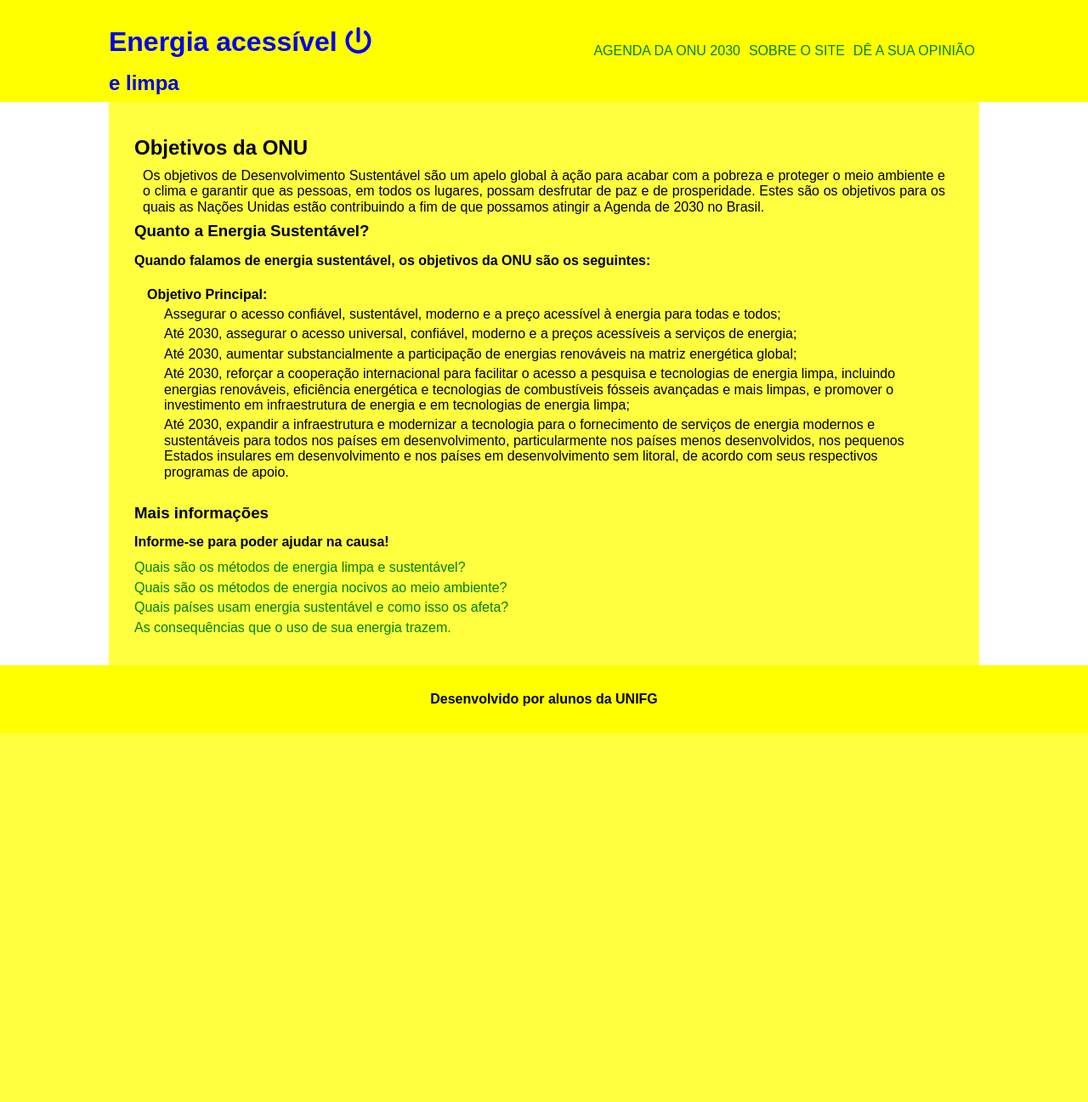
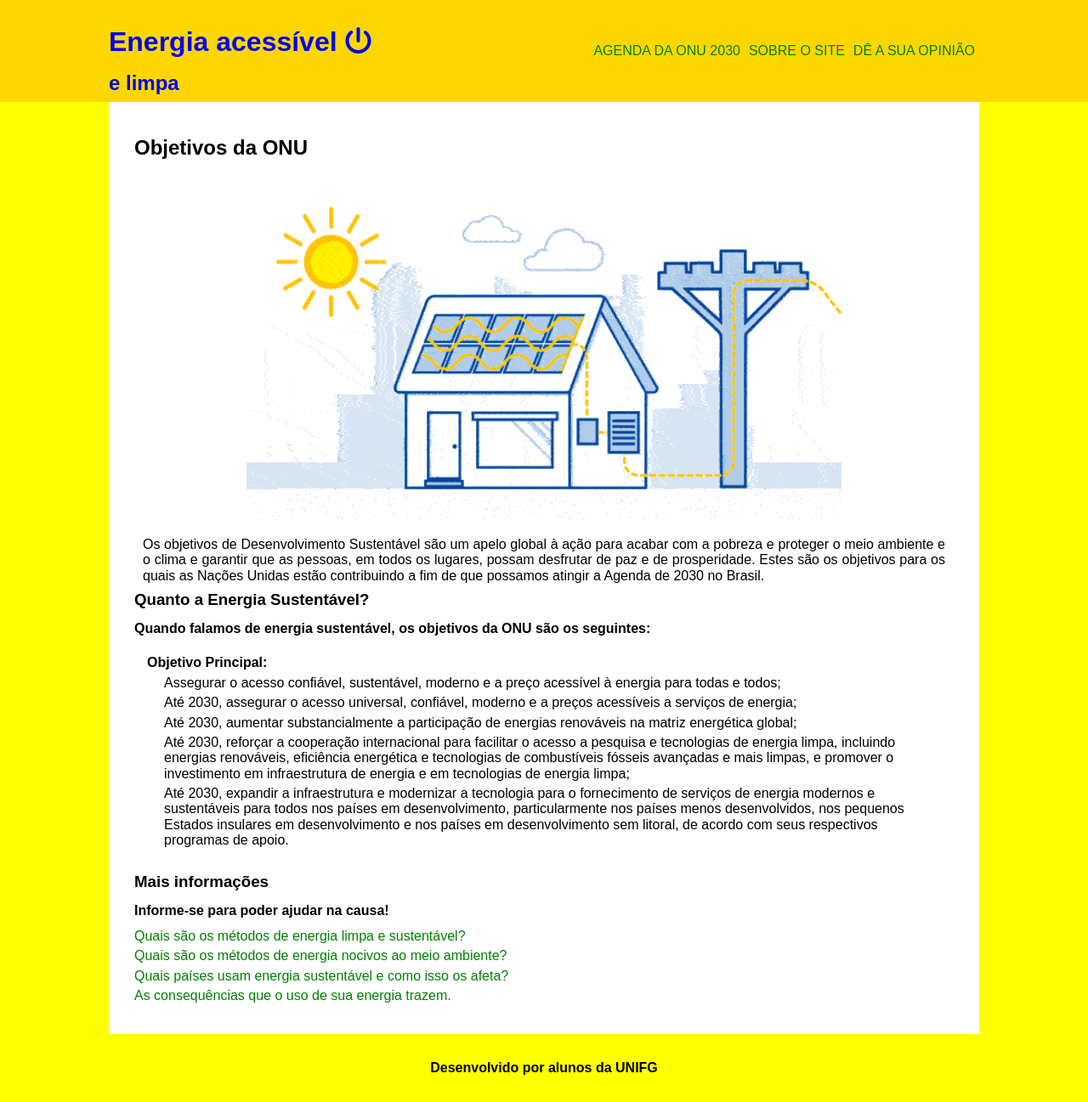
Before and after one commit to ccofg-labs/Agenda-ONU, a PHP site: page / in a window 1280 px wide. Shown: the whole page at 85% size. Before the commit the page ends 863 px from the top, so only its background shows below. Run offline with PHP 8.4, Linux system fonts and the light colour scheme; some libraries are stand-ins or nearby versions.

Commit message:
Alteração de esquema de cores do site

```diff
--- a/css/style.css
+++ b/css/style.css
@@ -16,7 +16,7 @@ body {
     height: 120px;
     justify-content: space-around;
     align-items: center;
-    background-color: #FFFF00;
+    background-color: #FFD700;
 }
 .logo a{
     text-decoration: none;
@@ -39,8 +39,11 @@ body {
     color: rgb(1, 58, 1);
 }
 /*Principal do site */
+main {
+    background-color:#FFFF00;
+}
 .container {
-    background-color: #FFFF40;
+    background-color: white;
     box-sizing: border-box;
     margin: 0 auto;
     width: 80%;
--- a/css/style_index.css
+++ b/css/style_index.css
@@ -2,7 +2,8 @@
 .texto-conteudo {
     box-sizing: border-box;
     text-align: justify;
-
+}
+.container {
 }
 .lista-de-links li{
     list-style: none;
@@ -12,7 +13,12 @@
     color: green;
     text-decoration: none;
 }
-
+.container img {
+    display: block;
+    margin: 20px auto;
+    width: 700px;
+    height: auto;
+}
 .container h1,
 .container h2,
 .container h3,
--- a/index.html
+++ b/index.html
@@ -53,6 +53,9 @@
                 </header>
                 <section>
                     <div class="conteudo">
+                        <figure>
+                            <img src="img/energia_limpa_index.gif" alt="pessoas passeando num ambiente aluminado com energia limpa">
+                        </figure>
                         <p class="texto-conteudo">
                             Os objetivos de Desenvolvimento Sustentável são um apelo global à ação para acabar com a
                             pobreza e proteger o meio ambiente e o clima e garantir que as pessoas, em todos os
```
Also changed, not shown: img/background-index.jpg (added), img/energia_limpa_index.gif (added).
